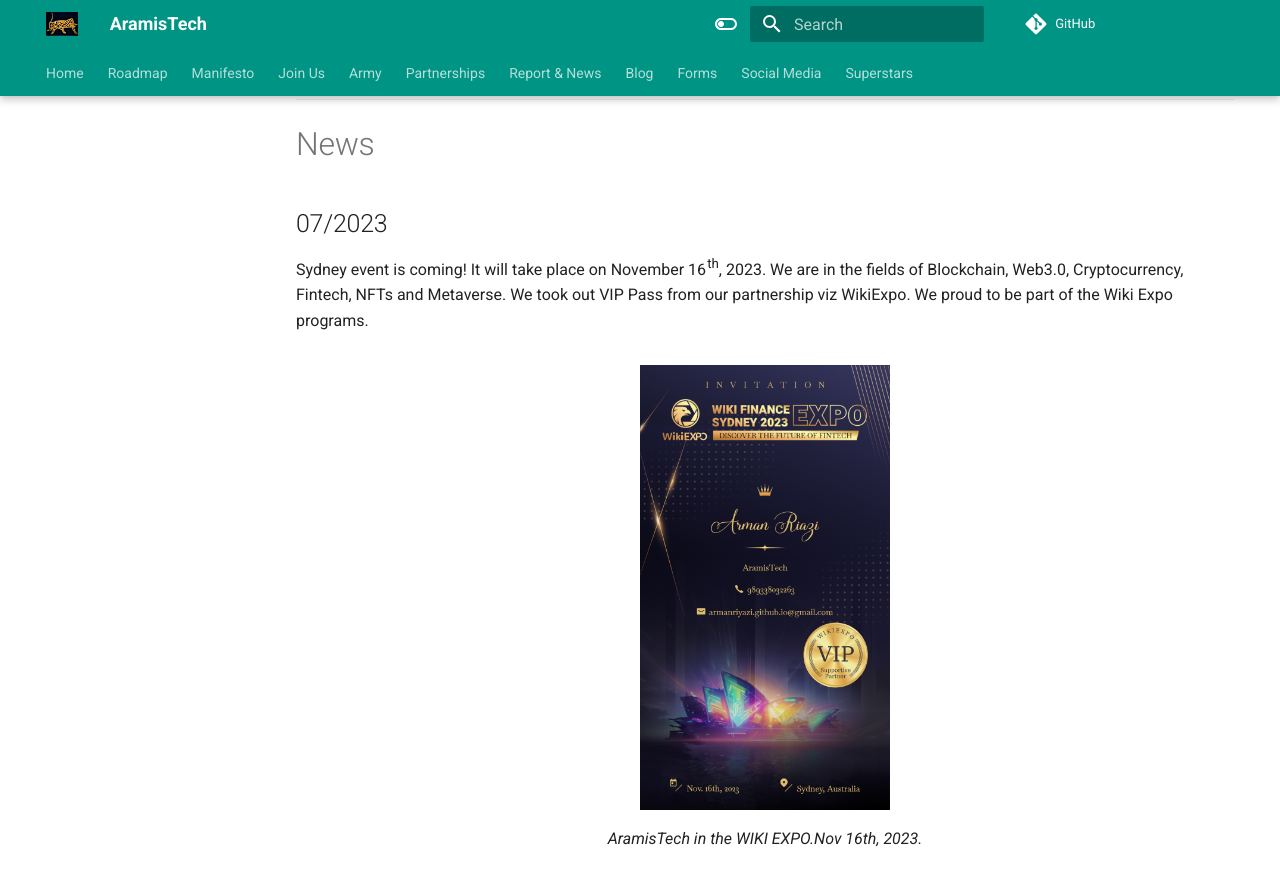
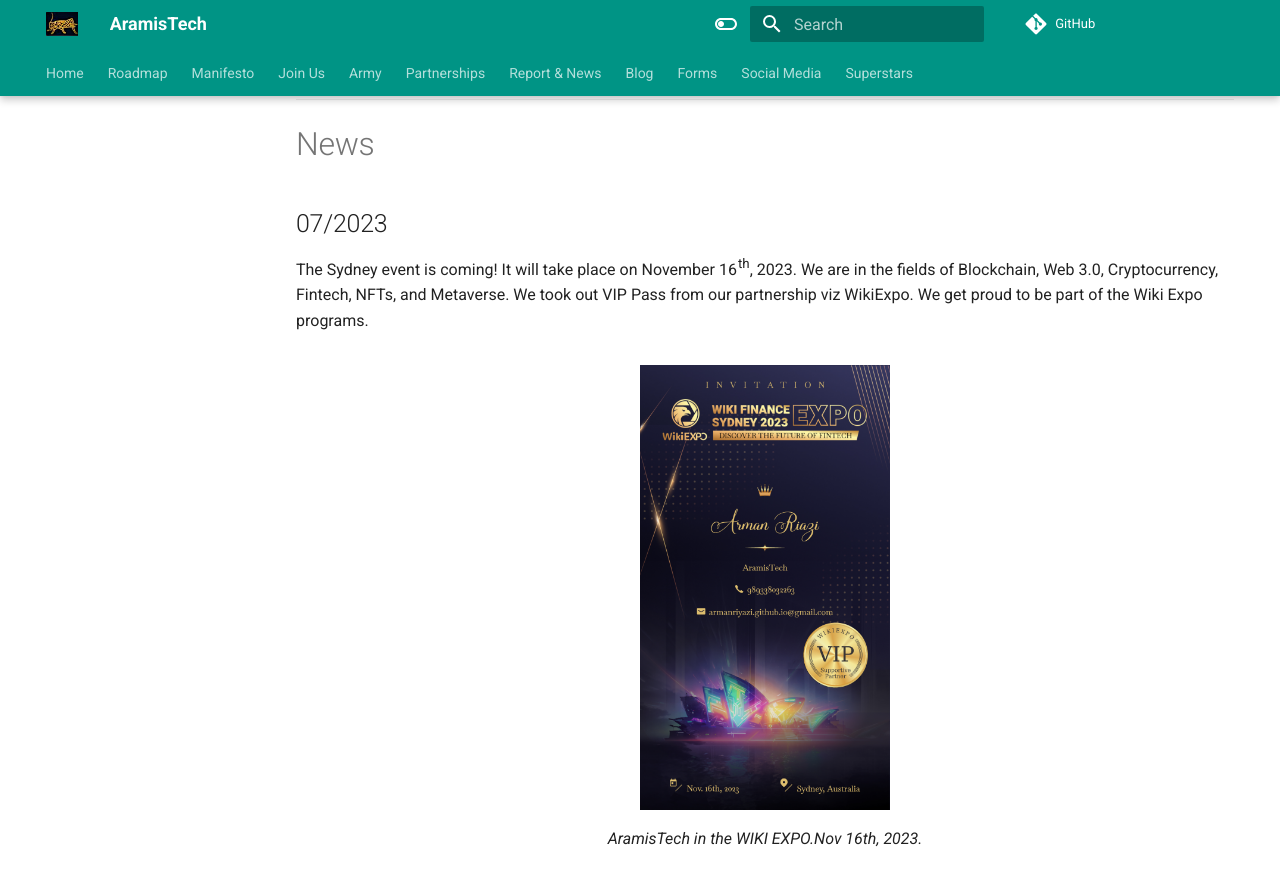
Before and after one commit to 21crickets/21crickets.github.io, an MkDocs documentation site: the page built from docs/reportnews/report_news_list.md, in a window 1280 px wide and 900 px high, scrolled down 522 px. Shown: the top 886 px of the window. Built offline with MkDocs 1.6.1 and Material for MkDocs 9.7.7, drawn with Linux system fonts in a browser that asks for light colours.

```diff
--- a/docs/reportnews/report_news_list.md
+++ b/docs/reportnews/report_news_list.md
@@ -20,7 +20,7 @@
 # News
 
 ## 07/2023
-Sydney event is coming! It will take place on November 16th, 2023. We are  in the fields of Blockchain, Web3.0, Cryptocurrency, Fintech, NFTs and Metaverse. We took out VIP Pass from our partnership viz WikiExpo. We proud to be part of the Wiki Expo programs.
+The Sydney event is coming! It will take place on November 16th, 2023. We are in the fields of Blockchain, Web 3.0, Cryptocurrency, Fintech, NFTs, and Metaverse. We took out VIP Pass from our partnership viz WikiExpo. We get proud to be part of the Wiki Expo programs.
 
 <figure markdown>
 ![Wiki Expo](../assets/WikiExpo.png){ width="250" height="500" align=center }
```
